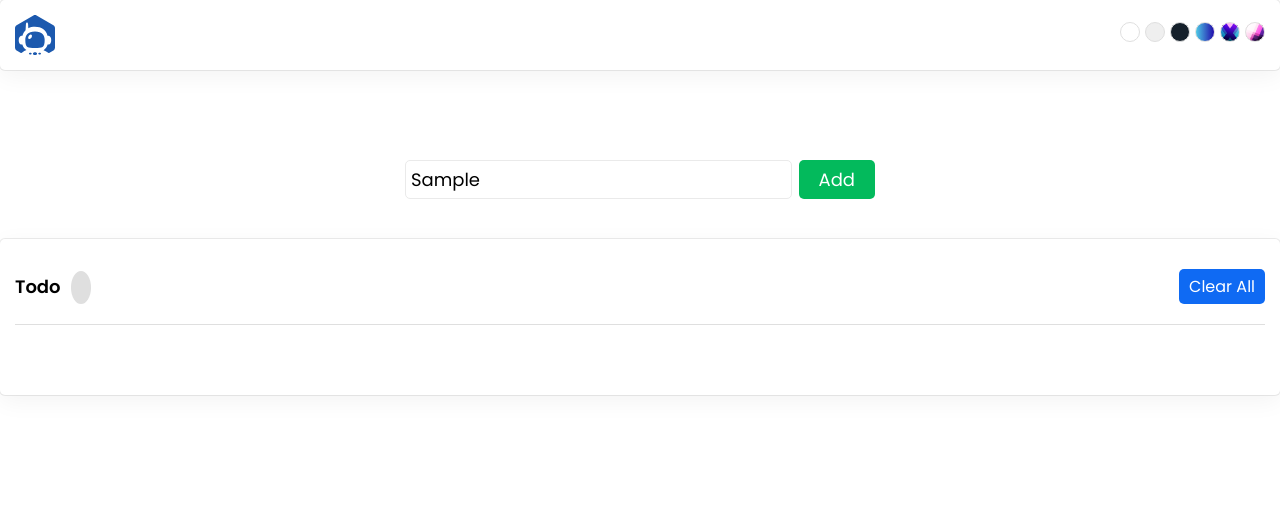
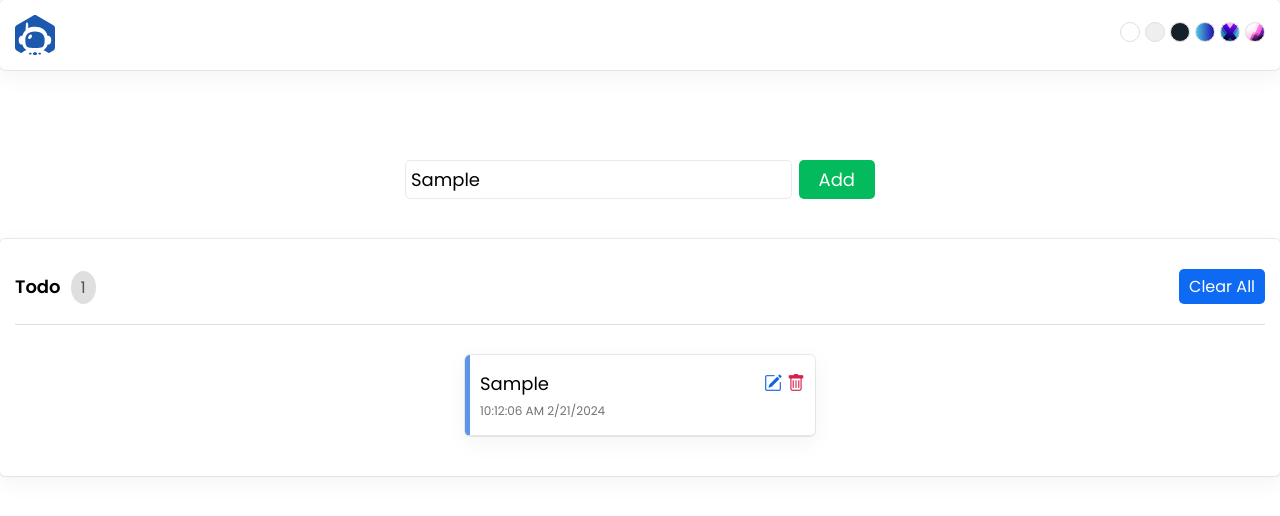
Before and after one commit to joshivignesh/taskmate, a React (Create React App) app: page / in a window 1280 px wide. Both pictures are taken after typing "Sample" into the empty fields and a click on the button "Add". Shown: the top 516 px of the page. Built offline with nearby package versions, Linux system fonts and the light colour scheme.

Commit message:
Fixed Task error and added Edit Task

```diff
--- a/src/App.js
+++ b/src/App.js
@@ -6,12 +6,23 @@ import { ShowTask } from "./components/ShowTask";
 
 function App() {
   const [tasksList, setTaskslist] = useState([]);
+  const [task, setTask] = useState();
 
   return (
     <div className="App">
       <Header> </Header>
-      <AddTask taskslists={tasksList} setTaskslist={setTaskslist} />
-      <ShowTask taskslists={tasksList} setTaskslist={setTaskslist} />
+      <AddTask
+        tasksList={tasksList}
+        setTaskslist={setTaskslist}
+        task={task}
+        setTask={setTask}
+      />
+      <ShowTask
+        tasksList={tasksList}
+        setTaskslist={setTaskslist}
+        task={task}
+        setTask={setTask}
+      />
     </div>
   );
 }
--- a/src/components/AddTask.js
+++ b/src/components/AddTask.js
@@ -1,6 +1,6 @@
 import React from "react";
 
-export const AddTask = ({ tasksList, setTaskslist }) => {
+export const AddTask = ({ tasksList, setTaskslist, task, setTask }) => {
   const handleSubmit = (e) => {
     e.preventDefault();
 
@@ -8,13 +8,11 @@ export const AddTask = ({ tasksList, setTaskslist }) => {
     const newTask = {
       id: date.getTime(),
       name: e.target.task.value,
-      time: `${date.toLocaleTimeString} ${date.toLocaleDateString}`,
+      time: `${date.toLocaleTimeString()} ${date.toLocaleDateString()}`,
     };
     //setTaskslist([...tasksList, newTask]);
-    //setTaskslist([...tasksList, newTask]);
-    setTaskslist((tasksList) => [...tasksList, newTask]); // This correctly creates a new array.
-    console.log(tasksList, "tasksList");
-    console.log(newTask, "newTask");
+    setTaskslist([...tasksList, newTask]);
+    //setTaskslist((tasksList) => [...tasksList, newTask]); // This correctly creates a new array.
   };
 
   return (
--- a/src/components/ShowTask.js
+++ b/src/components/ShowTask.js
@@ -1,6 +1,15 @@
 import React from "react";
 
-export const ShowTask = ({ tasksList, setTaskslist }) => {
+export const ShowTask = ({ tasksList, setTaskslist, task, setTask }) => {
+  const handleEdit = (id) => {
+    const selectedTask = tasksList.select((taskTodo) => taskTodo.id === id);
+  };
+
+  const handleDelete = (id) => {
+    const updatedTaskList = tasksList.filter((taskTodo) => taskTodo.id !== id);
+    setTaskslist(updatedTaskList);
+  };
+
   return (
     <section className="showTask">
       <div className="head">
@@ -8,19 +17,25 @@ export const ShowTask = ({ tasksList, setTaskslist }) => {
           <span className="title">Todo</span>
           <span className="count">{tasksList?.length}</span>
         </div>
-        <button className="clearAll" onClick={() => setTaskslist([])}>
+        <button onClick={() => setTaskslist([])} className="clearAll">
           Clear All
         </button>
       </div>
       <ul>
-        {tasksList?.map((task) => (
-          <li key={task.id}>
+        {tasksList?.map((taskTodo) => (
+          <li key={taskTodo.id}>
             <p>
-              <span className="name">{task.name}</span>
-              <span className="time">{task.time}</span>
+              <span className="name">{taskTodo.name}</span>
+              <span className="time">{taskTodo.time}</span>
             </p>
-            <i className="bi bi-pencil-square"></i>
-            <i className="bi bi-trash"></i>
+            <i
+              onClickCapture={() => handleEdit(taskTodo.id)}
+              className="bi bi-pencil-square"
+            ></i>
+            <i
+              onClick={() => handleDelete(taskTodo.id)}
+              className="bi bi-trash"
+            ></i>
           </li>
         ))}
       </ul>
```
